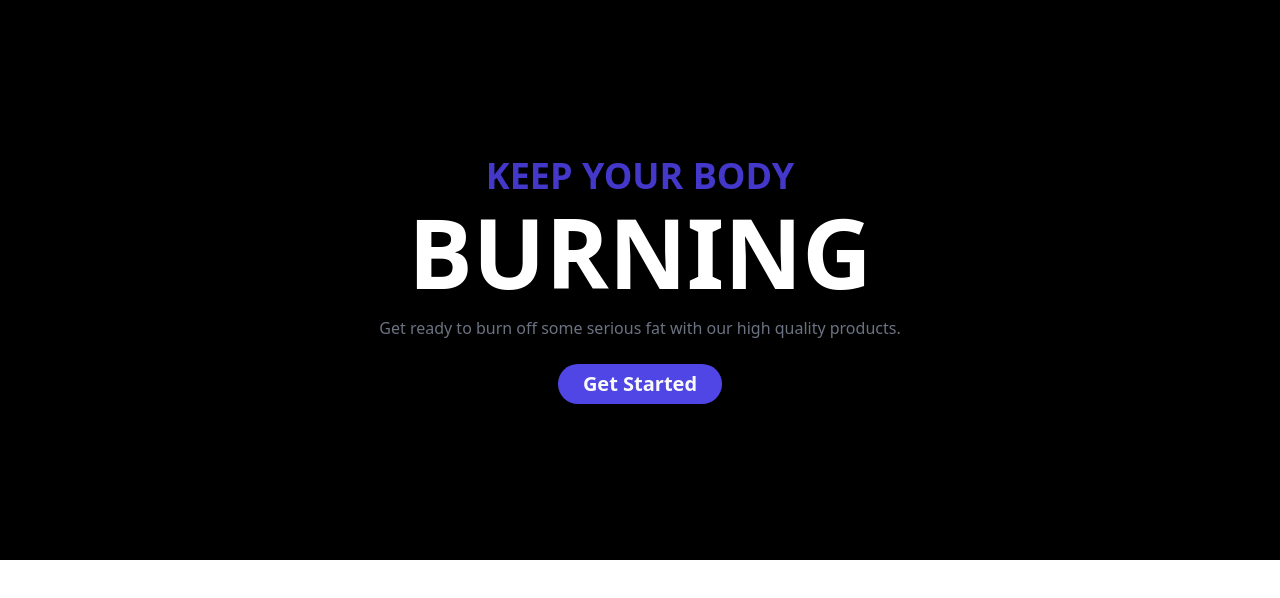
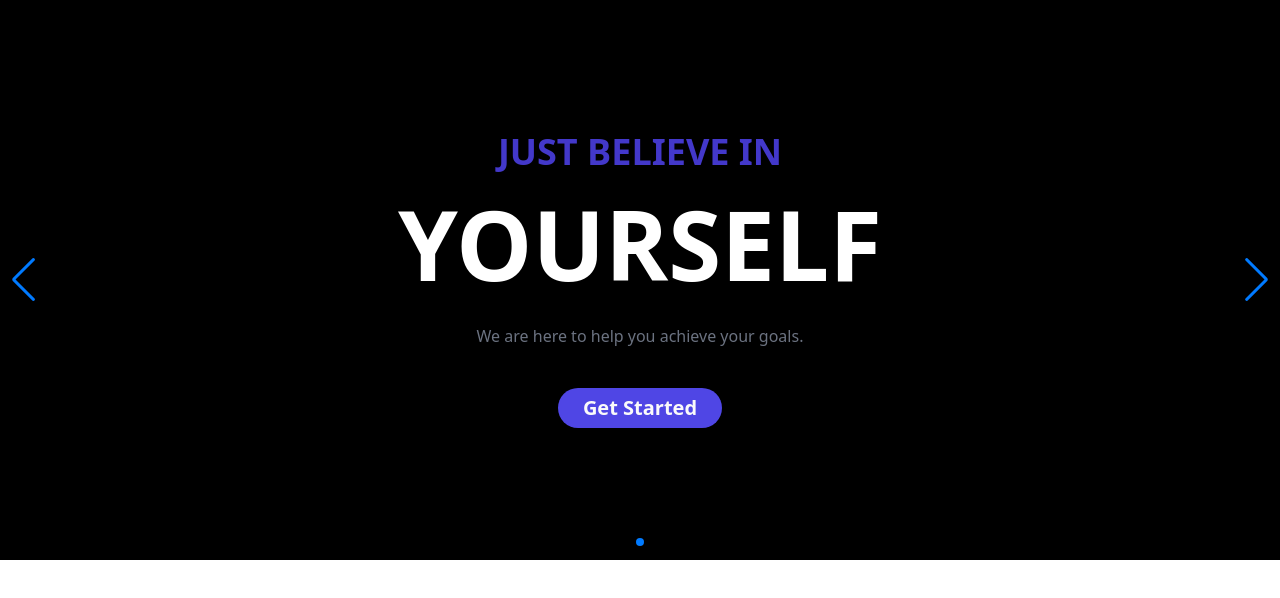
Before and after one commit to dagiStark/gym, a React (Vite) app: page / in a window 1280 px wide. Shown: the top 598 px of the page. Built offline with nearby package versions, Linux system fonts and the light colour scheme.

Commit message:
Update Hero.jsx

```diff
--- a/src/pages/Hero.jsx
+++ b/src/pages/Hero.jsx
@@ -2,7 +2,7 @@
 import "swiper/css";
 import "swiper/css/pagination";
 import "swiper/css/navigation";
-import image1 from "../assets/image1.jpg";
+import { swiperData } from "@/constants";
 
 import { Autoplay, Pagination, Navigation } from "swiper/modules";
 import { Button } from "@/components/ui/button";
@@ -25,19 +25,19 @@
         modules={[Autoplay, Pagination, Navigation]}
         className="mySwiper w-full h-auto "
       >
-        <SwiperSlide>
+        {swiperData.map((item, index) => (
+          <SwiperSlide key={index}>
             <div className="w-full h-[70vh] relative">
               <div className="w-full h-full bg-black/80 absolute top-0 left-0 -z-10"></div>
-            <div className="w-full h-full flex items-center justify-center flex-col z-10 lg:px-24 md:px-16 sm:px-6 px-4 bg-black">
+              <div className="w-full h-full flex items-center justify-center flex-col z-10 lg:px-24 md:px-16 sm:px-6 px-4 bg-black gap-4">
                 <h5 className="lg:text-4xl md:text-3xl sm:text-2xl text-2xl text-indigo-700 font-semibold mb-2 uppercase">
-                Keep your body
+                  {item.slogan}
                 </h5>
                 <h1 className="lg:text-8xl md:text-7xl text-5xl font-bold text-white mb-4 uppercase">
-                burning
+                  {item.title}
                 </h1>
                 <p className="text-base md:text-base lg:text-base text-gray-500 font-medium mb-6 text-center">
-                Get ready to burn off some serious fat with our high quality
-                products.
+                  {item.desc}
                 </p>
                 <Button className="w-[85px] sm:w-[75%] md:w-[35%] lg:w-[15%] text-xl font-semibold rounded-full bg-indigo-600  hover:bg-indigo-600/70 ease-out duration-500">
                   Get Started
@@ -45,6 +45,7 @@
               </div>
             </div>
           </SwiperSlide>
+        ))}
       </Swiper>
     </>
   );
```
Lines whose indentation alone changed are shown as unchanged.
